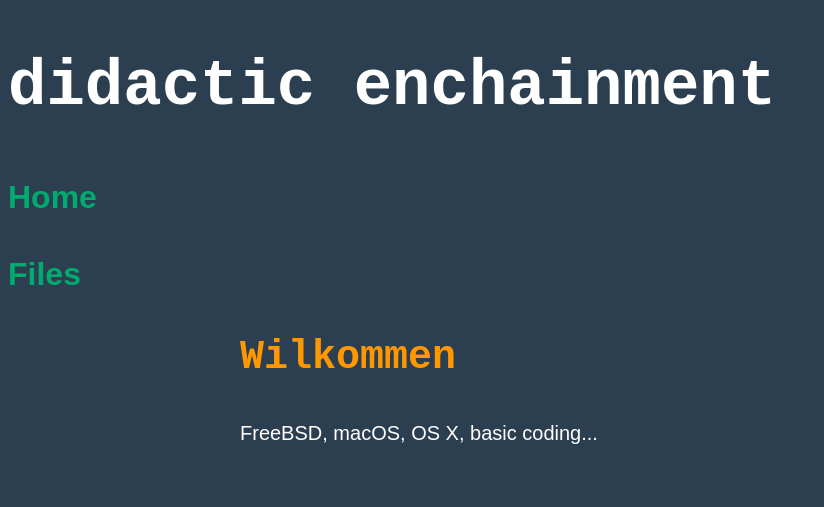
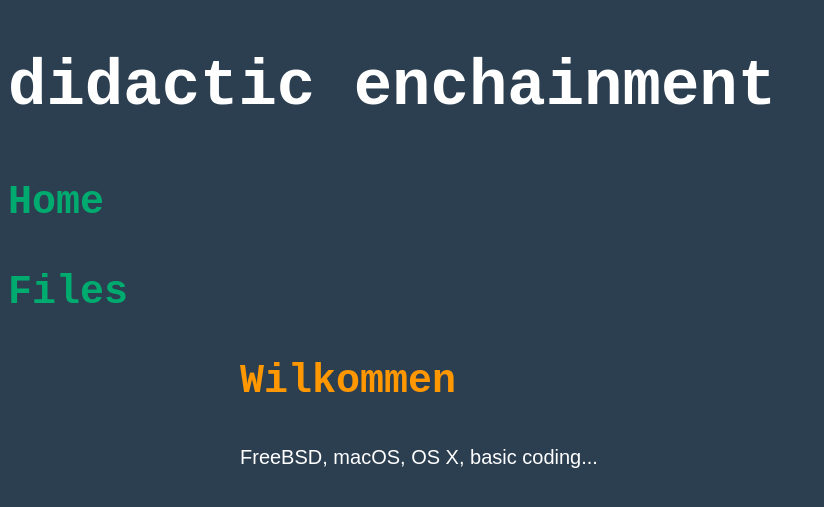
Before and after one commit to paulrbts/blog, a Jekyll site: the page built from index.html, in a window 1280 px wide. Shown: the top 507 px of the page, without its empty margins (0-824 px from the left). Built offline with Jekyll 4.4.1, drawn with Linux system fonts in a browser that asks for light colours.

Commit message:
Made h2 instead of h3

```diff
--- a/_includes/nav.html
+++ b/_includes/nav.html
@@ -1,6 +1,6 @@
 <nav>
   <ul class="nav {{ include.navclass }}">
-    <li><a href="{{ site.baseurl }}/index" class="{% if page.url == '/' %}current{% endif %}"><h3>Home</a></h3></li>
-    <li><a href="{{ site.baseurl }}/files" class="{% if page.url == '/files' %}current{% endif %}"><h3>Files</a></h3></li>
+    <li><a href="{{ site.baseurl }}/index" class="{% if page.url == '/' %}current{% endif %}"><h2>Home</a></h2></li>
+    <li><a href="{{ site.baseurl }}/files" class="{% if page.url == '/files' %}current{% endif %}"><h2>Files</a></h2></li>
   </ul>
 </nav>
```
